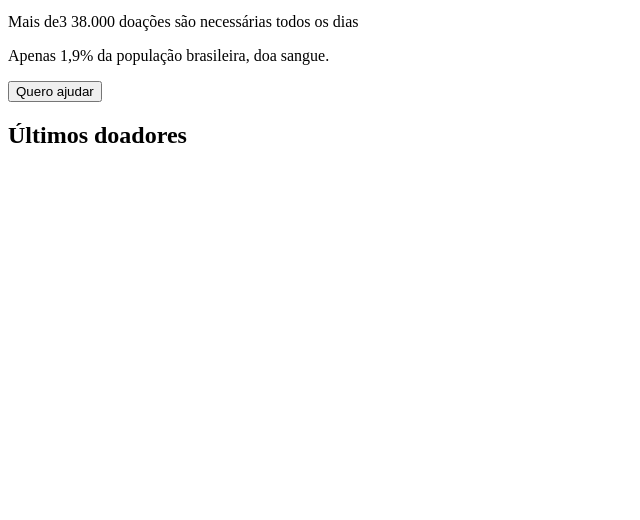
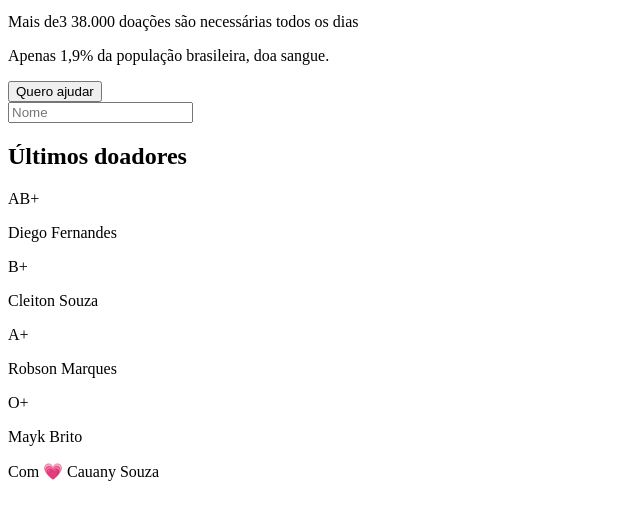
Before and after one commit to Cauany/MaratonaDev_DOE, a plain HTML site: page index.html in a window 1280 px wide. Shown: the part 148-668 px from the top of the page, without its empty margins (0-640 px from the left). Drawn offline with Linux system fonts and the light colour scheme.

Commit message:
Foi adicionado um main com o conteúdo de últimos doadores, um footer e foi iniciado o formulário

```diff
--- a/index.html
+++ b/index.html
@@ -16,13 +16,38 @@
 
             <button> Quero ajudar </button>
         </header>
+        <!-- Formulário -->
+            <section class="form">
+                <form action="#" method="get">
+                    <input type="text" name="name" placeholder="Nome">
+                </form>
+            </section>
         <!-- Conteudo central -->
         <main>
             <h2> Últimos doadores </h2>
+
+            <section class="donors">
+                <div class="donor">
+                    <div class="blood">AB+</div>
+                    <p> Diego Fernandes </p>
+                </div>
+                <div class="donor">
+                    <div class="blood">B+</div>
+                    <p> Cleiton Souza </p>
+                </div>
+                <div class="donor">
+                    <div class="blood">A+</div>
+                    <p> Robson Marques </p>
+                </div>
+                <div class="donor">
+                    <div class="blood">O+</div>
+                    <p> Mayk Brito </p>
+                </div>
+            </section>
         </main>
         <!-- Rodapé -->
         <footer>
-
+            Com 💗 Cauany Souza
         </footer>
     </body>
 </html>
```
